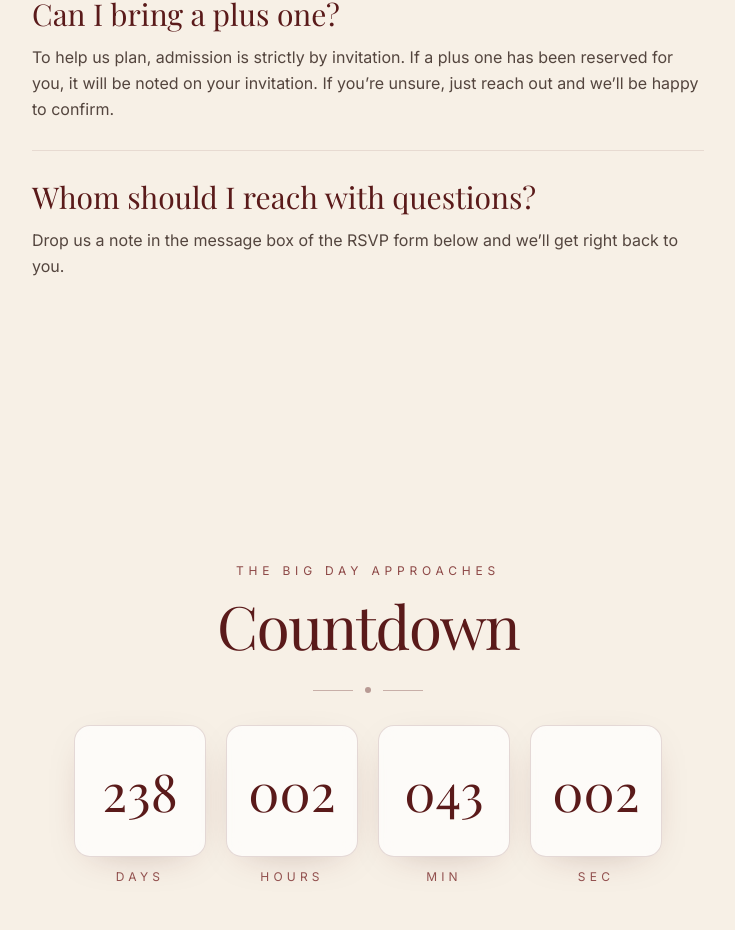
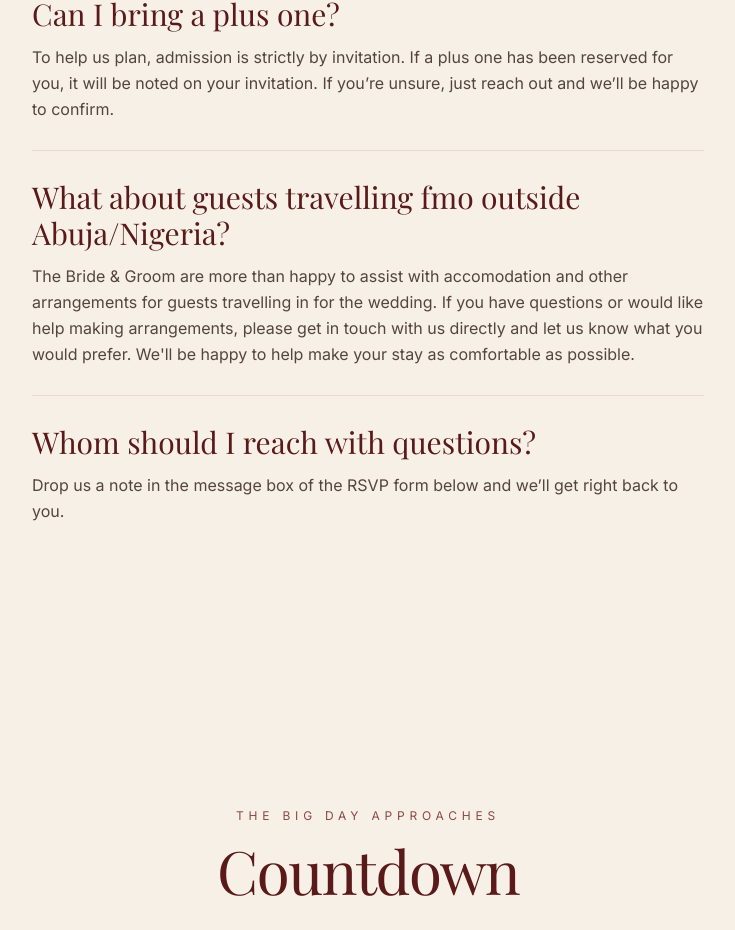
Before and after one commit to nathanieluriri/blessings-wedding, a Next.js app: page / in a window 1280 px wide. Shown: the part 8508-9438 px from the top of the page, without its empty margins (267-1002 px from the left). Built offline with nearby package versions, Linux system fonts and the light colour scheme; no server answers; the database is empty.

Commit message:
(update) QnA got a new question

```diff
--- a/app/components/sections/QnA.tsx
+++ b/app/components/sections/QnA.tsx
@@ -36,6 +36,15 @@ export default function QnA({
           has been reserved for you, it will be noted on your invitation. If
           you&rsquo;re unsure, just reach out and we&rsquo;ll be happy to
           confirm.
+        </>
+      ),
+    },
+    {
+      q: "What about guests travelling fmo outside Abuja/Nigeria?",
+
+      a: (
+        <>
+          The Bride & Groom are more than happy to assist with accomodation and other arrangements for guests travelling in for the wedding. If you have questions or would like help making arrangements, please get in touch with us directly and let us know what you would prefer. We'll be happy to help make your stay as comfortable as possible.
         </>
       ),
     },
```
